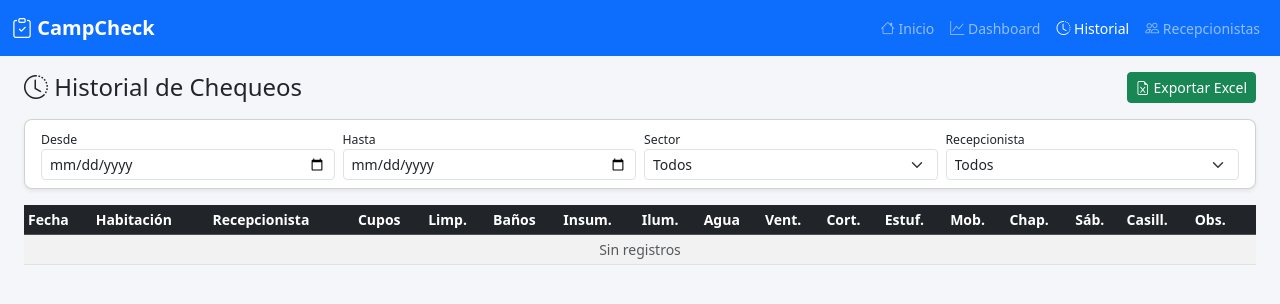
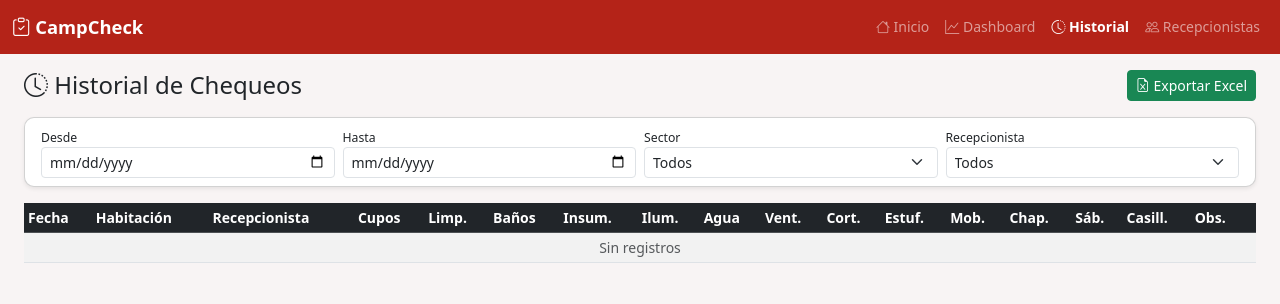
Before and after one commit to Javier-9690/camp-checklist, a Flask app: page /history in a window 1280 px wide. Shown: the top 304 px of the page. Run offline with Flask 3, Linux system fonts and the light colour scheme; data that the repository does not hold is empty.

Commit message:
Add files via upload

```diff
--- a/static/css/style.css
+++ b/static/css/style.css
@@ -1,10 +1,91 @@
-/* ── General ─────────────────────────────────────────── */
+:root {
+    --app-red: #B42318;
+    --app-red-dark: #912018;
+    --app-red-soft: #F04438;
+    --app-bg: #f8f4f4;
+}
+
 body {
-    background: #f5f6fa;
+    background: var(--app-bg);
     font-size: 14px;
 }
 
-/* ── Building Grid ───────────────────────────────────── */
+.app-navbar,
+.bg-primary {
+    background-color: var(--app-red) !important;
+}
+
+.app-navbar-shell {
+    align-items: center;
+    row-gap: 0.5rem;
+}
+
+.corner-logo {
+    max-height: 42px;
+    width: auto;
+    object-fit: contain;
+    display: block;
+}
+
+.logo-slot {
+    display: inline-flex;
+    align-items: center;
+    justify-content: center;
+    min-width: 44px;
+}
+
+.navbar-brand {
+    font-size: 1.15rem;
+}
+
+.nav-link.active {
+    font-weight: 700;
+}
+
+.text-primary {
+    color: var(--app-red) !important;
+}
+
+.border-primary {
+    border-color: rgba(180, 35, 24, 0.35) !important;
+}
+
+.btn-primary,
+.btn-outline-primary:hover,
+.btn-outline-primary:active,
+.btn-outline-primary.active {
+    background-color: var(--app-red) !important;
+    border-color: var(--app-red) !important;
+}
+
+.btn-primary:hover,
+.btn-primary:focus,
+.btn-primary:active {
+    background-color: var(--app-red-dark) !important;
+    border-color: var(--app-red-dark) !important;
+}
+
+.btn-outline-primary {
+    color: var(--app-red) !important;
+    border-color: var(--app-red) !important;
+}
+
+.form-check-input:checked,
+.form-control:focus,
+.form-select:focus {
+    border-color: rgba(180, 35, 24, 0.4);
+    box-shadow: 0 0 0 0.25rem rgba(180, 35, 24, 0.15);
+}
+
+.page-link {
+    color: var(--app-red);
+}
+
+.page-item.active .page-link {
+    background-color: var(--app-red);
+    border-color: var(--app-red);
+}
+
 .building-grid {
     display: grid;
     grid-template-columns: repeat(auto-fill, minmax(70px, 1fr));
@@ -17,10 +98,17 @@ body {
     font-weight: 600;
 }
 
-/* ── Room Cards ──────────────────────────────────────── */
 .room-card {
-    border-radius: 8px;
+    border-radius: 10px;
     overflow: hidden;
+    border: 1px solid rgba(180, 35, 24, 0.06);
+    transition: box-shadow 0.2s ease, border-color 0.2s ease, transform 0.2s ease;
+}
+
+.room-card-active {
+    border-color: rgba(180, 35, 24, 0.45);
+    box-shadow: 0 0 0 0.2rem rgba(180, 35, 24, 0.12);
+    transform: translateY(-1px);
 }
 
 .room-header {
@@ -30,7 +118,7 @@ body {
 }
 
 .room-header:hover {
-    background: #e9ecef;
+    background: #f8eceb;
 }
 
 .room-code {
@@ -47,7 +135,6 @@ body {
     transform: rotate(180deg);
 }
 
-/* ── Checklist Table ─────────────────────────────────── */
 .checklist-table td {
     padding: 3px 4px;
     vertical-align: middle;
@@ -74,7 +161,18 @@ body {
     font-size: 0.8rem;
 }
 
-/* ── Responsive ──────────────────────────────────────── */
+.card {
+    border-radius: 10px;
+}
+
+.badge {
+    font-size: 0.7rem;
+}
+
+.toast {
+    min-width: 250px;
+}
+
 @media (max-width: 576px) {
     body {
         font-size: 13px;
@@ -97,6 +195,10 @@ body {
     .navbar-brand {
         font-size: 1rem;
     }
+
+    .corner-logo {
+        max-height: 30px;
+    }
 }
 
 @media (min-width: 768px) {
@@ -116,7 +218,6 @@ body {
     }
 }
 
-/* ── Landscape on mobile ─────────────────────────────── */
 @media (max-height: 500px) and (orientation: landscape) {
     .navbar {
         padding-top: 2px;
@@ -130,19 +231,8 @@ body {
     .checklist-container {
         columns: 2;
     }
+
+    .corner-logo {
+        max-height: 26px;
+    }
 }
-
-/* ── Dashboard ───────────────────────────────────────── */
-.card {
-    border-radius: 8px;
-}
-
-/* ── Table badges ────────────────────────────────────── */
-.badge {
-    font-size: 0.7rem;
-}
-
-/* ── Toast ────────────────────────────────────────────── */
-.toast {
-    min-width: 250px;
-}
```
